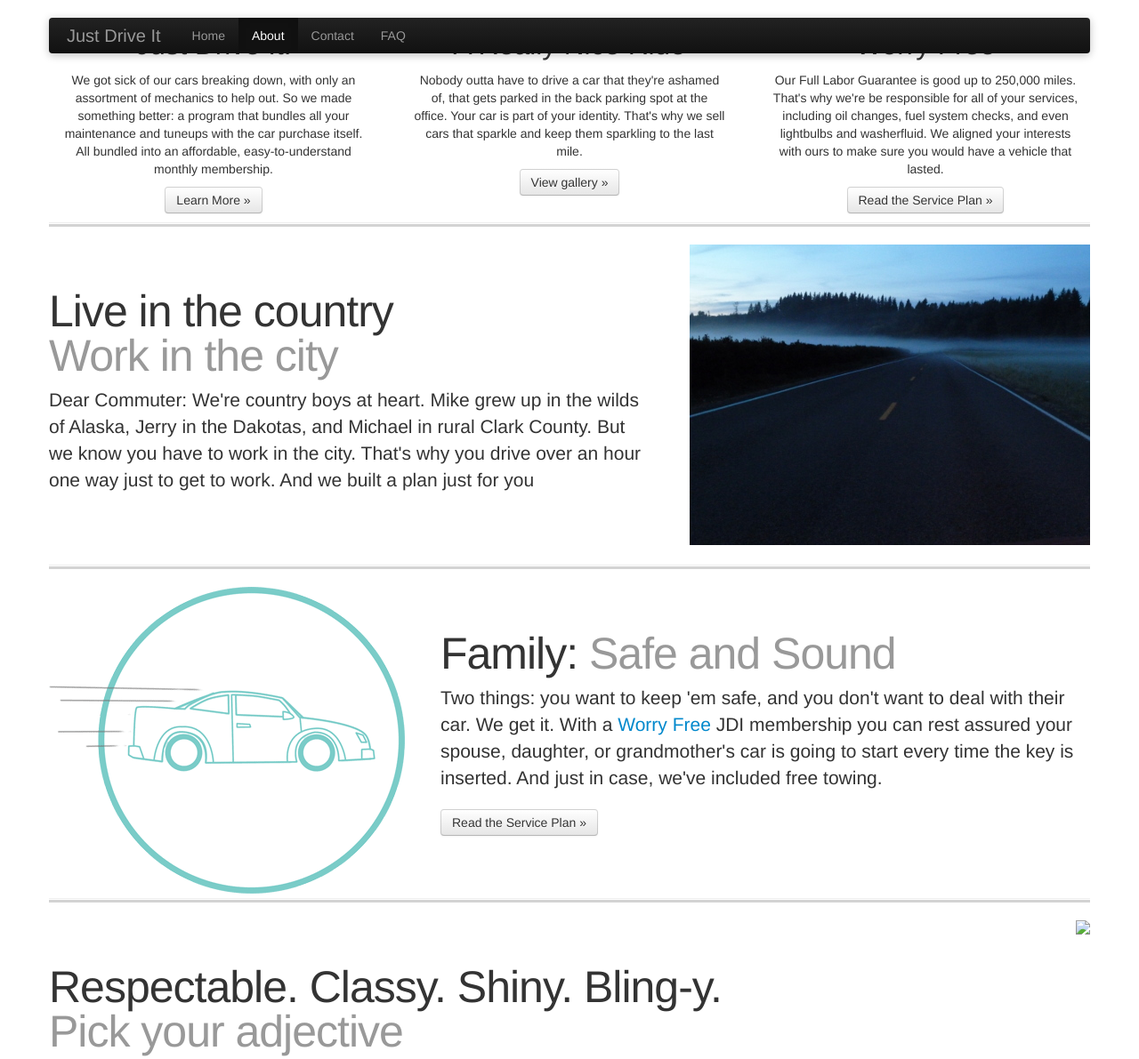
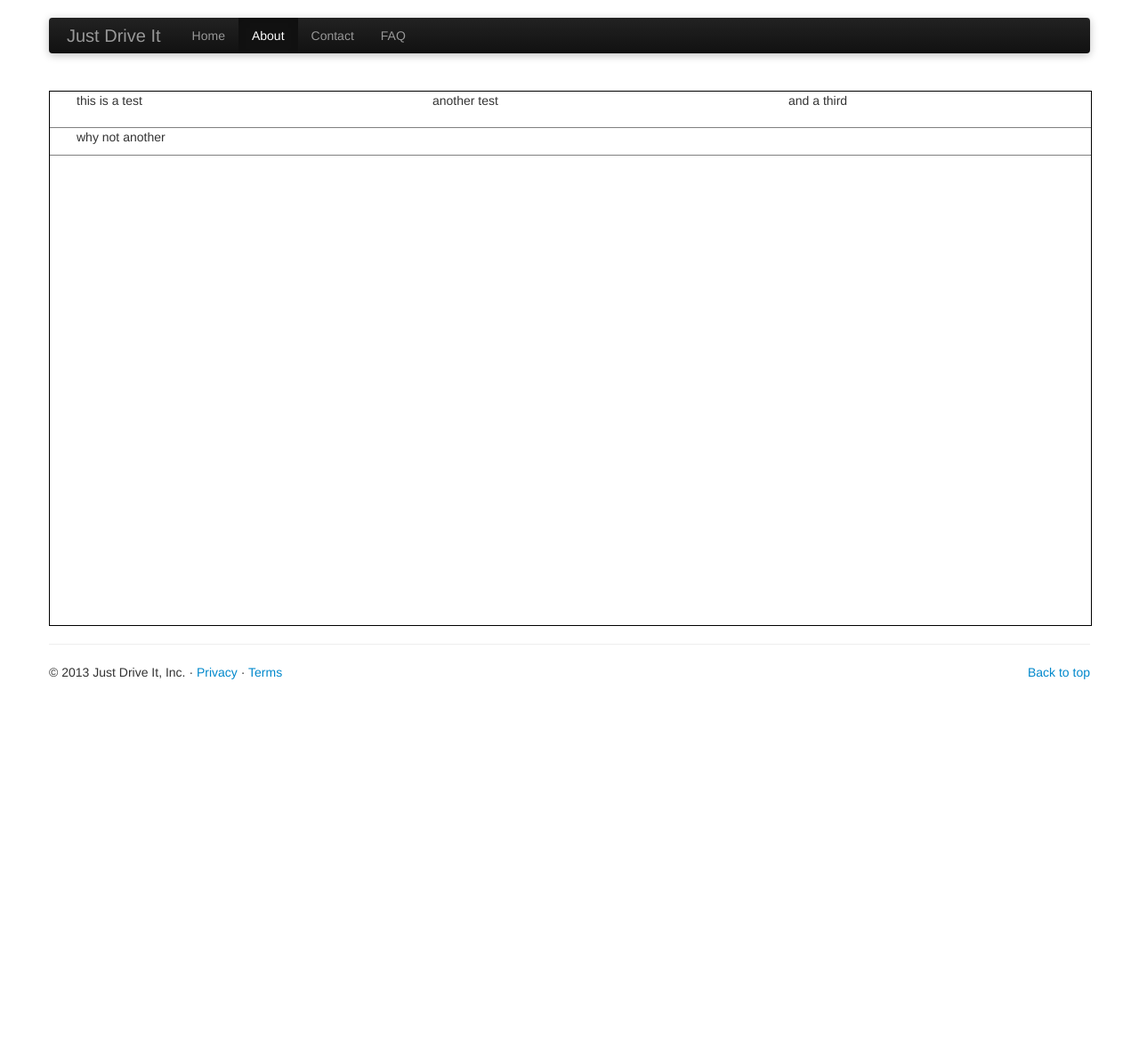
Before and after one commit to RileyRoberts/jdicars, a plain HTML site: page serviceplan.html in a window 1280 px wide. Shown: the top 1191 px of the page at 89% size. After the commit the page ends 816 px from the top, so only its background shows below. Drawn offline with Linux system fonts and the light colour scheme.

Commit message:
Service plan table added

```diff
--- a/css/style.css
+++ b/css/style.css
@@ -133,6 +133,24 @@ body {
   line-height: 1;
   letter-spacing: -1px; }
 
+/* Table design
+-------------------------------------------------- */
+
+.plan-table {
+  height: 600px;
+  width: 100%;
+  margin-top: 80px;
+  margin-right: auto;
+  margin-left: auto;
+  border: 1px solid black;
+}
+
+.plan-table .row {
+  border-bottom: 1px solid gray;
+  margin-left: 0px;
+  padding-bottom: 10px;
+}
+
 /* RESPONSIVE CSS
 -------------------------------------------------- */
 @media (max-width: 979px) {
--- a/serviceplan.html
+++ b/serviceplan.html
@@ -62,77 +62,37 @@
       </div> <!-- /.container -->
     </div><!-- /.navbar-wrapper -->
 
-    <!-- Marketing messaging and featurettes
+    <!-- Table showing the service plan
     ================================================== -->
-    <!-- Wrap the rest of the page in another container to center all the content. -->
+  <div class="container">
+    <hr>
 
-    <div class="container marketing">
+    <div class="plan-table">
 
-      <!-- Three columns of text below the carousel -->
       <div class="row">
         <div class="span4">
-          <img class="img-circle" data-src="holder.js/140x140">
-          <h2>Just Drive It.</h2>
-          <p>We got sick of our cars breaking down, with only an assortment of mechanics to help out. So we made something better: a program that bundles all your maintenance and tuneups with the car purchase itself. All bundled into an affordable, easy-to-understand monthly membership.</p>
-          <p><a class="btn" href="#">Learn More &raquo;</a></p>
+          <p class="bold">this is a test</p>
         </div><!-- /.span4 -->
         <div class="span4">
-          <img class="img-circle" data-src="holder.js/140x140">
-          <h2>A Really Nice Ride</h2>
-          <p>Nobody outta have to drive a car that they're ashamed of, that gets parked in the back parking spot at the office. Your car is part of your identity. That's why we sell cars that sparkle and keep them sparkling to the last mile.</p>
-          <p><a class="btn" href="#">View gallery &raquo;</a></p>
+          <p>another test</p>
         </div><!-- /.span4 -->
-        <div class="span4">
-          <img class="img-circle" data-src="holder.js/140x140">
-          <h2>Worry Free</h2>
-          <p>Our Full Labor Guarantee is good up to 250,000 miles. That's why we're be responsible for all of your services, including oil changes, fuel system checks, and even lightbulbs and washerfluid. We aligned your interests with ours to make sure you would have a vehicle that lasted.</p>
-          <p><a class="btn" href="#">Read the Service Plan &raquo;</a></p>
+        <div class="span3">
+          <p>and a third</p>
         </div><!-- /.span4 -->
       </div><!-- /.row -->
+      <div class="row">
+        <div class="span4">why not another</div>
+      </div>
+    </div>
 
-
-      <!-- START THE Customer Profiles -->
-
-      <hr class="featurette-divider">
-
-      <div class="featurette">
-        <img class="featurette-image pull-right" src="img/road_mist.jpg">
-        <h2 class="featurette-heading">Live in the country </br>
-          <span class="muted">Work in the city</span></h2>
-        <p class="lead">Dear Commuter: We're country boys at heart. Mike grew up in the wilds of Alaska, Jerry in the Dakotas, and Michael in rural Clark County. But we know you have to work in the city. That's why you drive over an hour one way just to get to work. And we built a plan just for you</p>
-      </div>
-
-      <hr class="featurette-divider">
-
-      <div class="featurette">
-        <img class="featurette-image pull-left" src="img/Just-Drive-it_02.gif">
-        <h2 class="featurette-heading">Family:
-          <span class="muted">Safe and Sound</span></h2>
-        <p class="lead">Two things: you want to keep 'em safe, and you don't want to deal with their car. We get it. With a <a href="">Worry Free</a> JDI membership you can rest assured your spouse, daughter, or grandmother's car is going to start every time the key is inserted. And just in case, we've included free towing.</p>
-        <p><a class="btn" href="#">Read the Service Plan &raquo;</a></p>
-      </div>
-
-      <hr class="featurette-divider">
-
-      <div class="featurette">
-        <img class="featurette-image pull-right" src="img/examples/browser-icon-safari.png">
-        <h2 class="featurette-heading">Respectable. Classy. Shiny. Bling-y.</br>
-          <span class="muted">Pick your adjective</span></h2>
-        <p class="lead">We want your car to be something that you feel good about driving. That's why we pick good looking cars, and keep them looking nice. Dings and dents don't exist&#x2013not even at 200,000 miles. Let's just put it this way: if you have always spent a little more than you could afford, just to get the extra shine, you've come to the right place. Let's drop the "can't afford" part and keep the "extra shine."</p>
-      </div>
-
-      <hr class="featurette-divider">
-
-      <!-- /END THE FEATURETTES -->
-
-
+    <hr>
       <!-- FOOTER -->
       <footer>
         <p class="pull-right"><a href="#">Back to top</a></p>
         <p>&copy; 2013 Just Drive It, Inc. &middot; <a href="#">Privacy</a> &middot; <a href="#">Terms</a></p>
       </footer>
 
-    </div><!-- /.container -->
+   </div><!-- /.container -->
 
 
 
```
